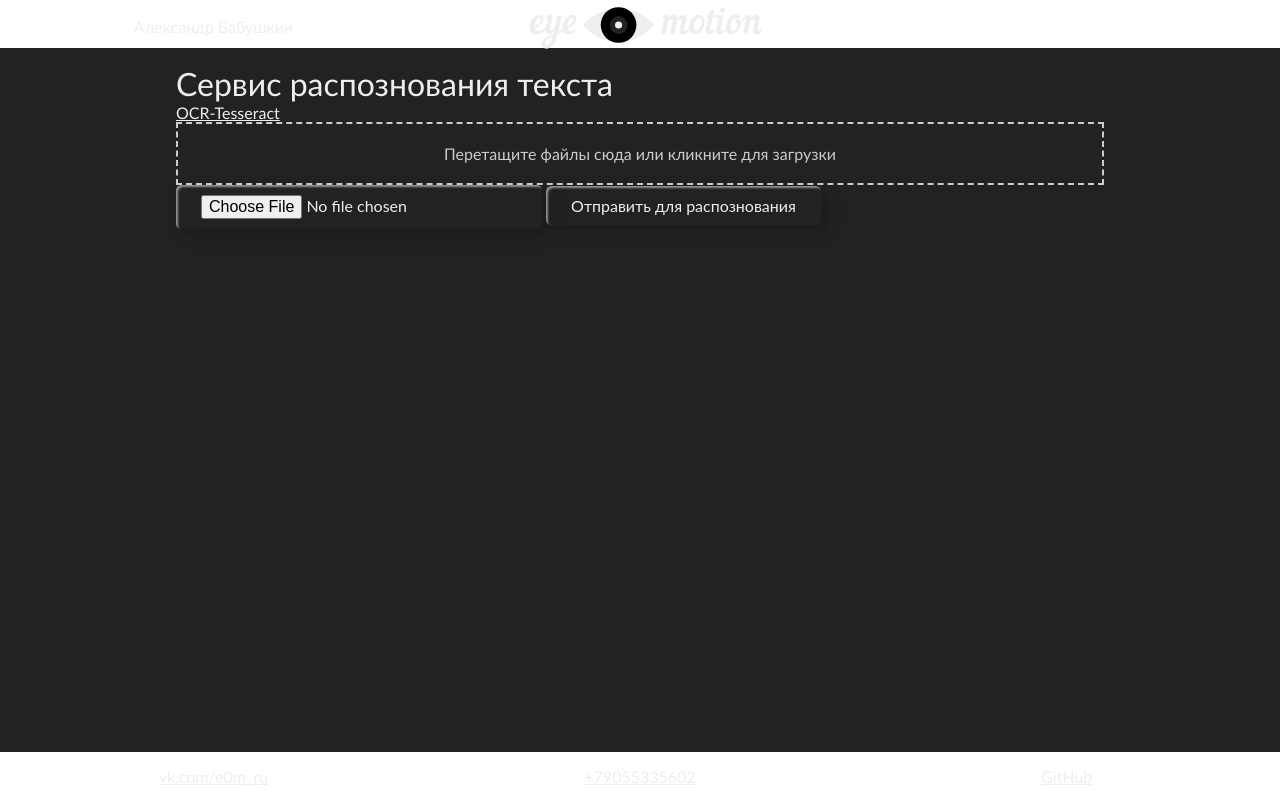
After one commit to e0m-ru/e0m.ru, a Django app: template templates/tess/tess.html in a window 1280 px wide. The commit adds this page. Run offline with Django 3.2, Linux system fonts and the light colour scheme; the template is opened without the code that fills it: most values are stand-ins (such as "Sample title", 1, 10 or a date in 2020).

Commit message:
move tess templates to e0m

```diff
--- a/static/css/style.css
+++ b/static/css/style.css
@@ -2,7 +2,7 @@
 @import url("base.css");
 @import url("logo.css");
 @import url("menu.css");
-
+@import url("form.css");
 main {
 	background-color: var(--black-color);
 }
--- /dev/null
+++ b/templates/tess/tess.html
@@ -0,0 +1,18 @@
+{% extends "e0m/base.html" %}
+
+{% block content %}
+<article>
+	<h1>Сервис распознования текста</h1>
+    <h4><a href="https://github.com/tesseract-ocr/tesseract">OCR-Tesseract</a></h4>
+
+    <form method="POST" name="tesseract_form" action="/tess" enctype="multipart/form-data">
+        {% csrf_token %}
+	<div id="drag-and-drop-zone" class="drop-zone">
+	Перетащите файлы сюда или кликните для загрузки
+	</div>
+        <input type="file" name="file">
+        <button type="submit">Отправить для распознования</button>
+    </form>
+<script src="/static/js/upload.js"></script>
+</article>
+{% endblock %}
```
Also changed, not shown: templates/tess/tess_res.html (added, +11 -0 lines).
